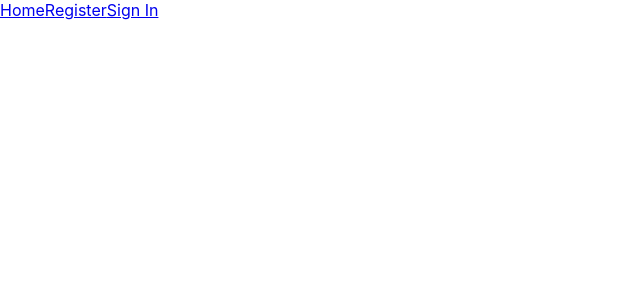
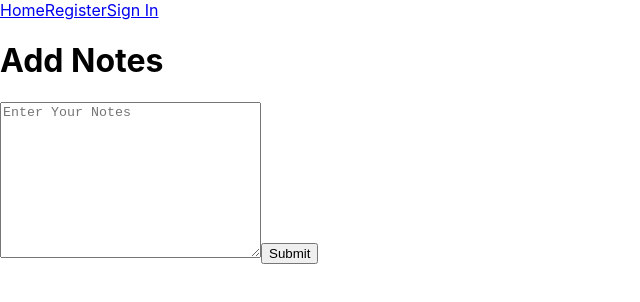
Before and after one commit to fuentesdominic/CodeUp, a React (Create React App) app in the folder client/: page /task/1/addnote in a window 1280 px wide. Before the commit this address had no page. Shown: the top 302 px of the page, without its empty margins (0-640 px from the left). Built offline with nearby package versions, Linux system fonts and the light colour scheme.

Commit message:
Updated addnote

```diff
--- a/client/src/App.js
+++ b/client/src/App.js
@@ -8,6 +8,7 @@ import SignIn from './pages/SignIn';
 import Register from './pages/Register';
 import About from './components/About'
 import Task from './pages/Task'
+import AddNote from './pages/AddNote'
 
 function App() {
 
@@ -22,6 +23,7 @@ function App() {
           <Route path='/about' element={<About />} />
           <Route path='/:category' element={<Category />} />
           <Route path='/task/:taskId' element={<Task />} />
+          <Route path='/task/:taskId/addnote' element={<AddNote />} />
         </Routes>
 
       </main>
--- a/client/src/components/Notes.jsx
+++ b/client/src/components/Notes.jsx
@@ -4,14 +4,15 @@ import { FaTrashAlt } from 'react-icons/fa'
 import axios from 'axios'
 
 const Notes = () => {
-  const [notes, setNotes] = useState('')
+  const [allNotes, setAllNotes] = useState('')
   const { userTaskId } = useParams()
   const { taskId } = useParams()
 
   const getNotes = async (e) => {
     try {
       let res = await axios.get(`/usrtasks/${taskId}`)
-      setNotes(res.data)
+      setAllNotes(res.data)
+      // console.log(allNotes)
       // console.log(res)
     } catch (err) {
       console.log(err)
@@ -34,7 +35,7 @@ const Notes = () => {
         <button className='addNote'>+ Add Note</button>
       </Link>
       <div className="notesContainer">
-        {notes.map((note) => (
+        {allNotes.map((note) => (
           <div className="note">
             <h1>{note.notes}</h1>
             <Link to={`/task/${taskId}/note/${note._id}`} state={{ origNote: note }}>
--- /dev/null
+++ b/client/src/pages/AddNote.jsx
@@ -0,0 +1,46 @@
+import { useNavigate, useParams } from 'react-router-dom'
+import axios from 'axios'
+import { useState } from 'react'
+
+const AddNote = ({ taskId }) => {
+    let navigate = useNavigate()
+    // const { taskId } = useParams()
+    const [newNote, setNewNote] = useState({ notes: '' })
+
+    const handleSubmit = async (e) => {
+        e.preventDefault()
+        const newNotePackage = {
+            notes: newNote.notes
+        }
+        const response = await axios.post(`/usrtasks/${taskId}`, newNotePackage)
+        console.log(response)
+        navigate(`/tasks/${taskId}`)
+    }
+
+    const handleChange = (e) => {
+        setNewNote({
+            [e.target.name]: e.target.value
+        })
+    }
+
+    return (
+        <main>
+            <div className="newNote">
+                <h1 className="newNoteTitle">Add Notes</h1>
+                <form onSubmit={handleSubmit} className="newNoteForm">
+                    <textarea
+                        name="notes"
+                        id="newnotes"
+                        value={newNote.notes}
+                        onChange={handleChange}
+                        required
+                        placeholder='Enter Your Notes'
+                        cols="30" rows="10"></textarea>
+                    <button type='submit' className='newNoteSubmit'>Submit</button>
+                </form>
+            </div>
+
+        </main>
+    )
+}
+export default AddNote
--- a/client/src/pages/Task.js
+++ b/client/src/pages/Task.js
@@ -1,8 +1,8 @@
 import Notes from '../components/Notes'
-import { useParams, useLocation } from 'react-router-dom'
+import { useLocation } from 'react-router-dom'
 
 const Task = () => {
-  const { taskId } = useParams()
+  // const { taskId } = useParams()
   const location = useLocation()
   const { lesson } = location.state
   // console.log(lesson)
@@ -12,10 +12,13 @@ const Task = () => {
     <div className='task'>
       <h1>{lesson.title}</h1>
       <p>{lesson.content}</p>
-      <a href={lesson.videoLink}></a>
+      <a href={lesson.videoLink}>Video Link</a>
       <p>Category: {lesson.category}</p>
-      <p>Notes: <Notes taskId={lesson.id} /></p>
-    </div>
+      <p>Notes: <div>
+        <Notes taskId={lesson.id} />
+      </div>
+      </p>
+    </div >
   )
 }
 export default Task
```
Also changed, not shown: client/src/components/AddNote.jsx (deleted, +0 -45 lines).
